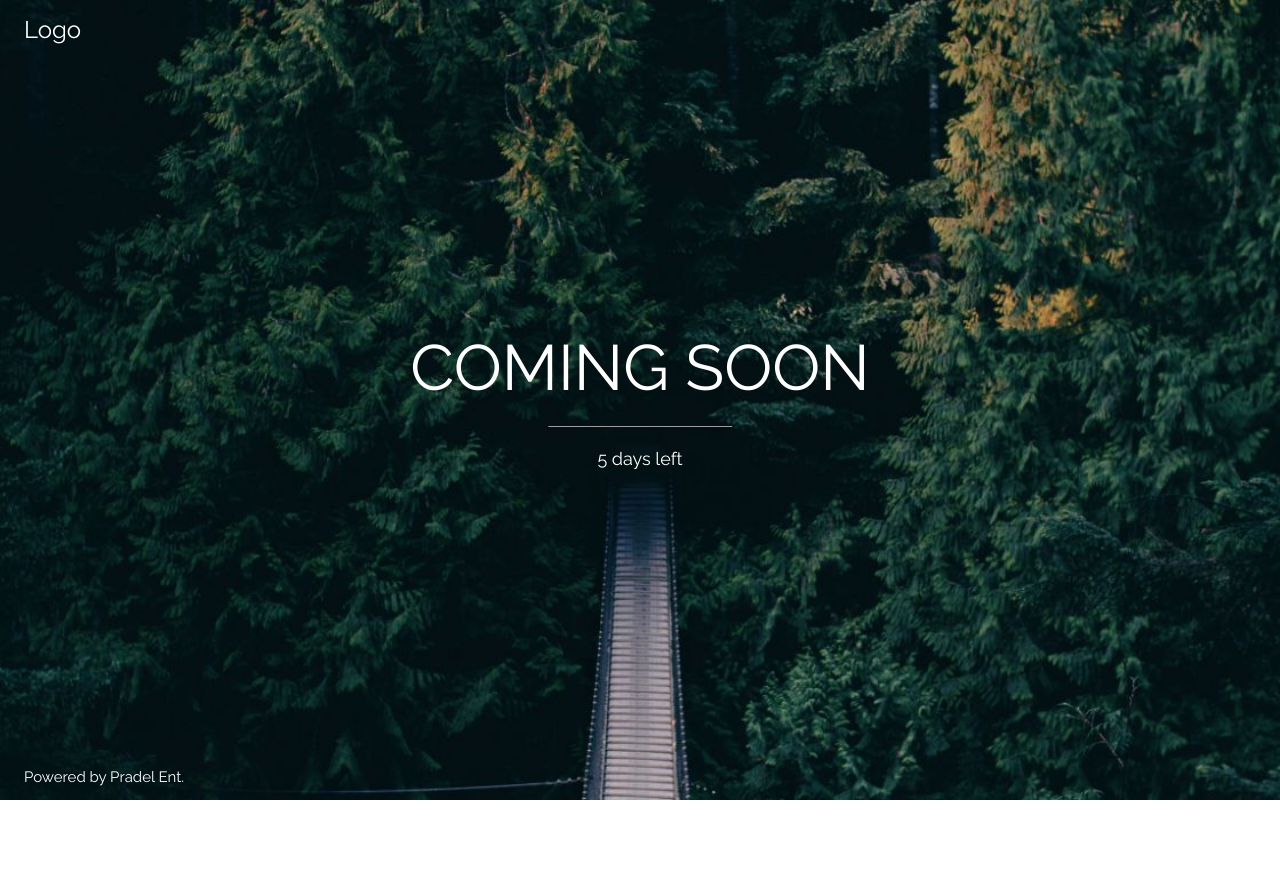
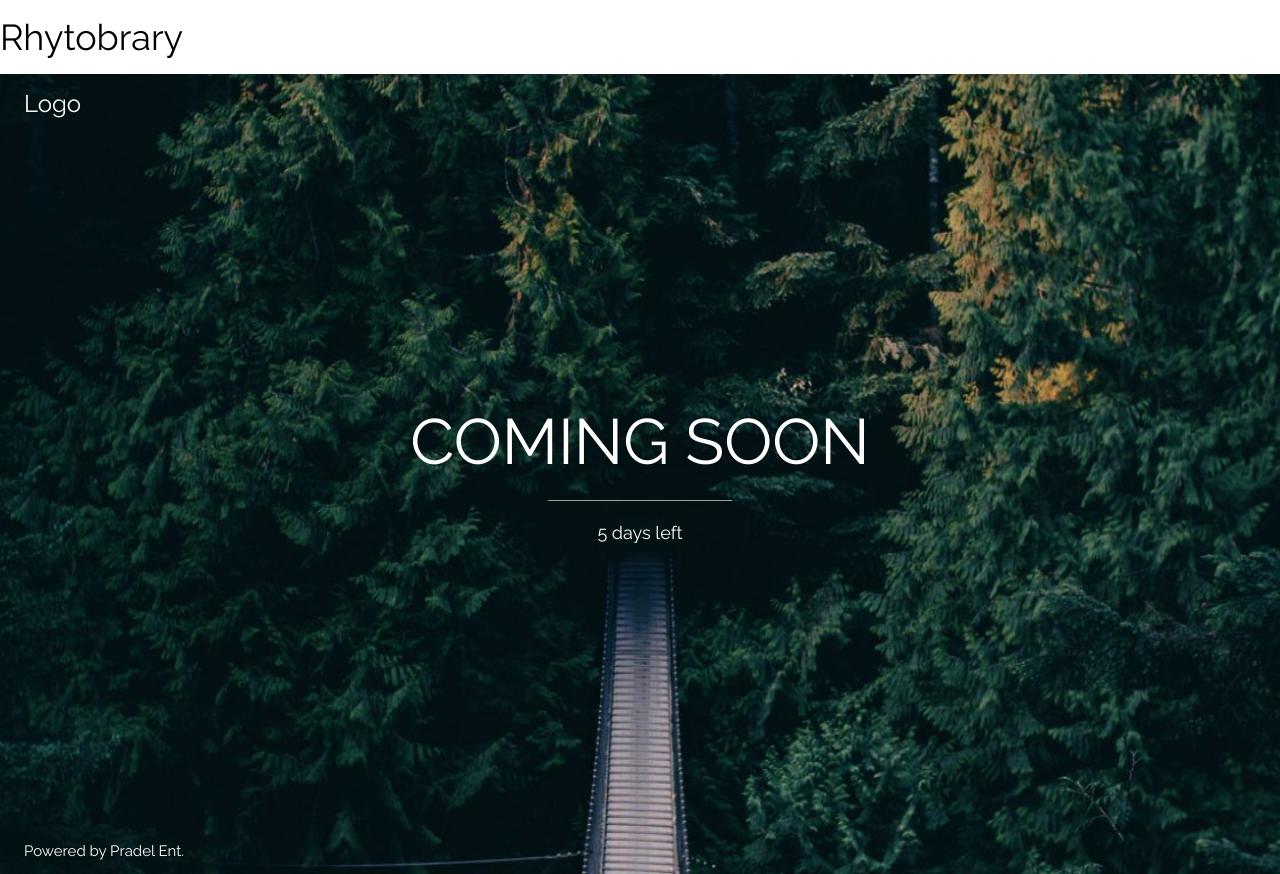
Before and after one commit to reginaldpradel/Rhytobrary, a plain HTML site: page index.html in a window 1280 px wide. Before the commit the page ends 800 px from the top, so only its background shows below. Drawn offline with nearby package versions, Linux system fonts and the light colour scheme.

Commit message:
2nd push

```diff
--- a/index.html
+++ b/index.html
@@ -26,6 +26,9 @@
 
 <body>
 
+    <h1>Rhytobrary</h1>
+
+
     <div class="bgimg w3-display-container w3-animate-opacity w3-text-white">
         <div class="w3-display-topleft w3-padding-large w3-xlarge">
             Logo
```
